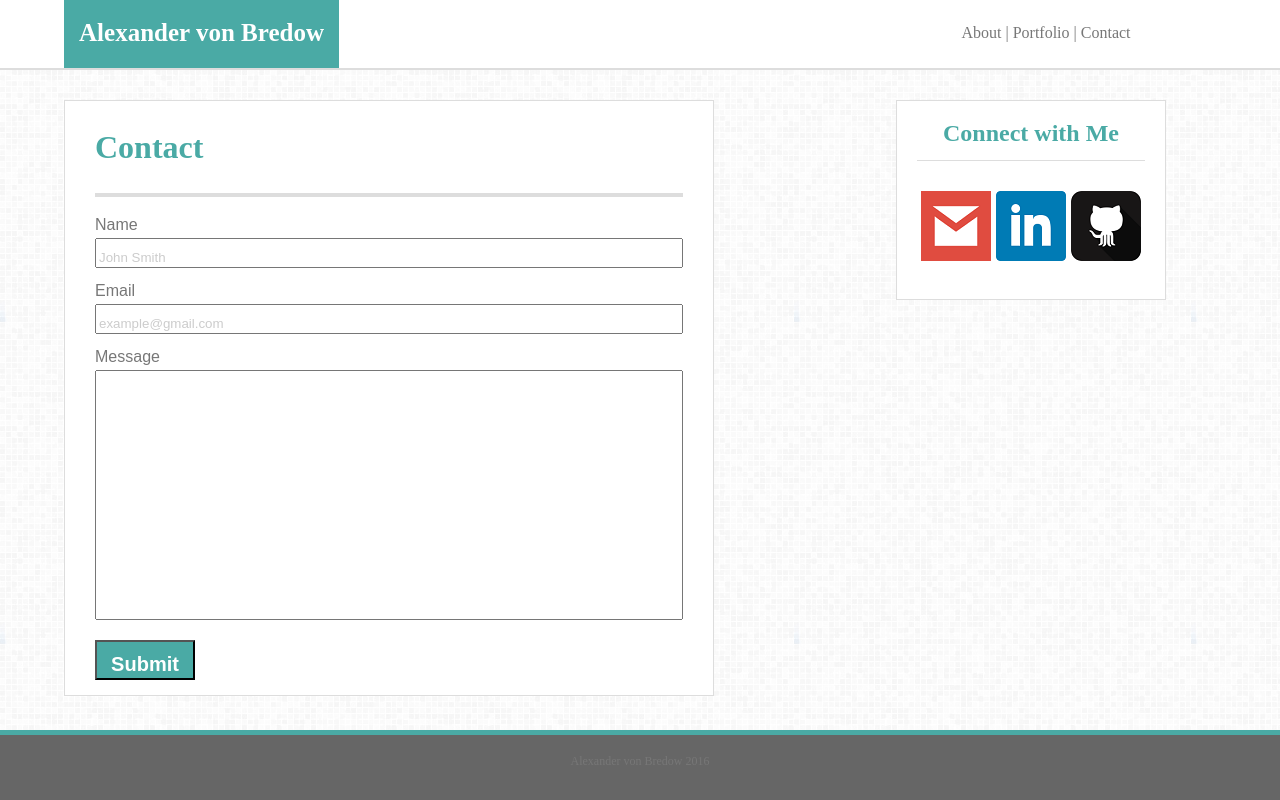
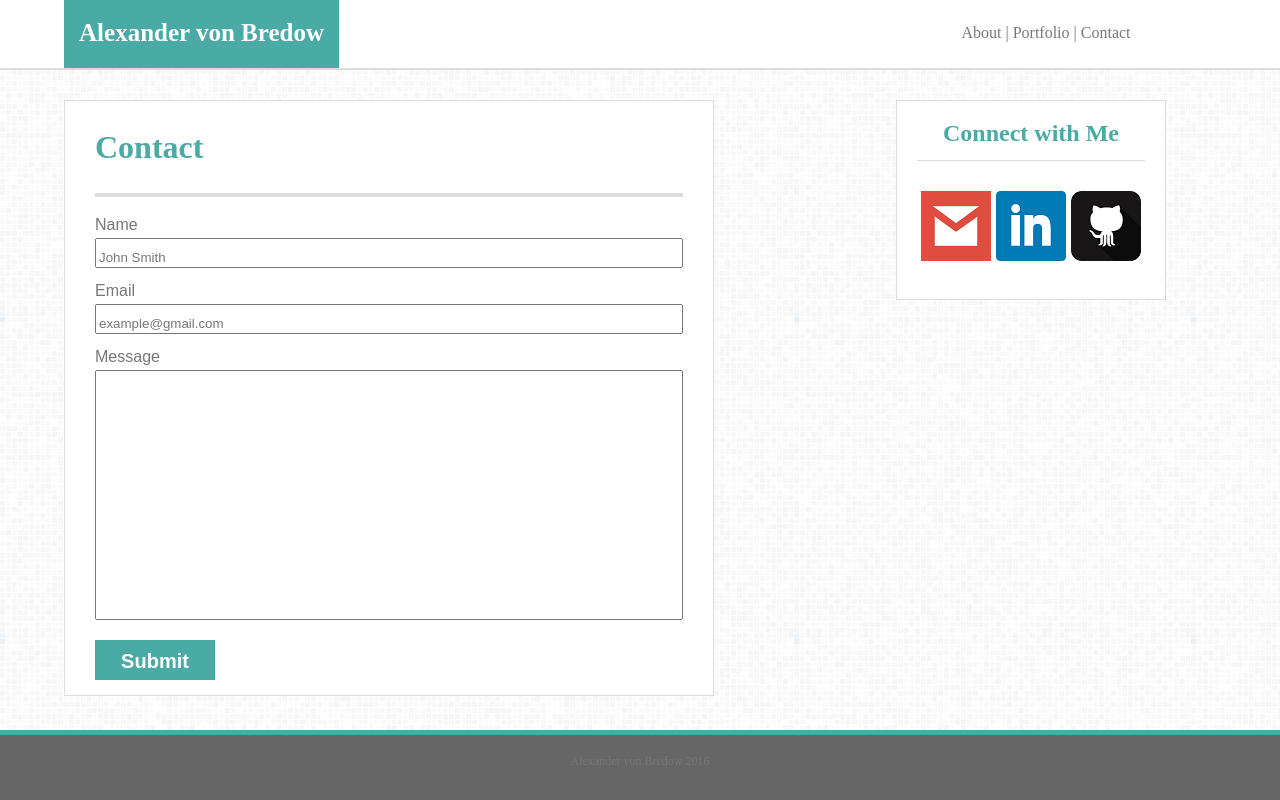
Before and after one commit to Alexvb92/Basic-Portfolio, a PHP site: page /contact.html in a window 1280 px wide. Run offline with PHP 8.4, Linux system fonts and the light colour scheme.

Commit message:
made submit button solid

```diff
--- a/assets/css/index.css
+++ b/assets/css/index.css
@@ -271,16 +271,19 @@ font-size: 16px;
 	width: 100%;
 	height: 250px;
 
+
 }
 
 .submit1 {
 	color: white;
 	background-color: #4aaaa5;
-	width: 100px;
+	width: 120px;
 	height: 40px;
 	text-align: center;
 	font-weight: bold;
 	font-size: 20px;
+	padding-bottom: 20px;
+	border: none;
 }
 
 a:link {
@@ -292,7 +295,7 @@ input {
 	padding-top: 10px;
 	margin-top: 5px;
 	margin-bottom: 15px;
-	color: #cccccc;
+	color: #777777;
 }
 
 .hangman{
--- a/contact.html
+++ b/contact.html
@@ -54,9 +54,9 @@
         			Message <br>
 
 	          		<input class="inputs3" type = "text"
-	                 id = "myText" />
+	                 id = "myText" align= "top"/>
 	                <br>
-	         		<input class="submit1" type="submit" value="Submit">
+	         		<input class="submit1" type="submit" value="Submit" border="solid">
         	</p>
 		</div>
 
```
